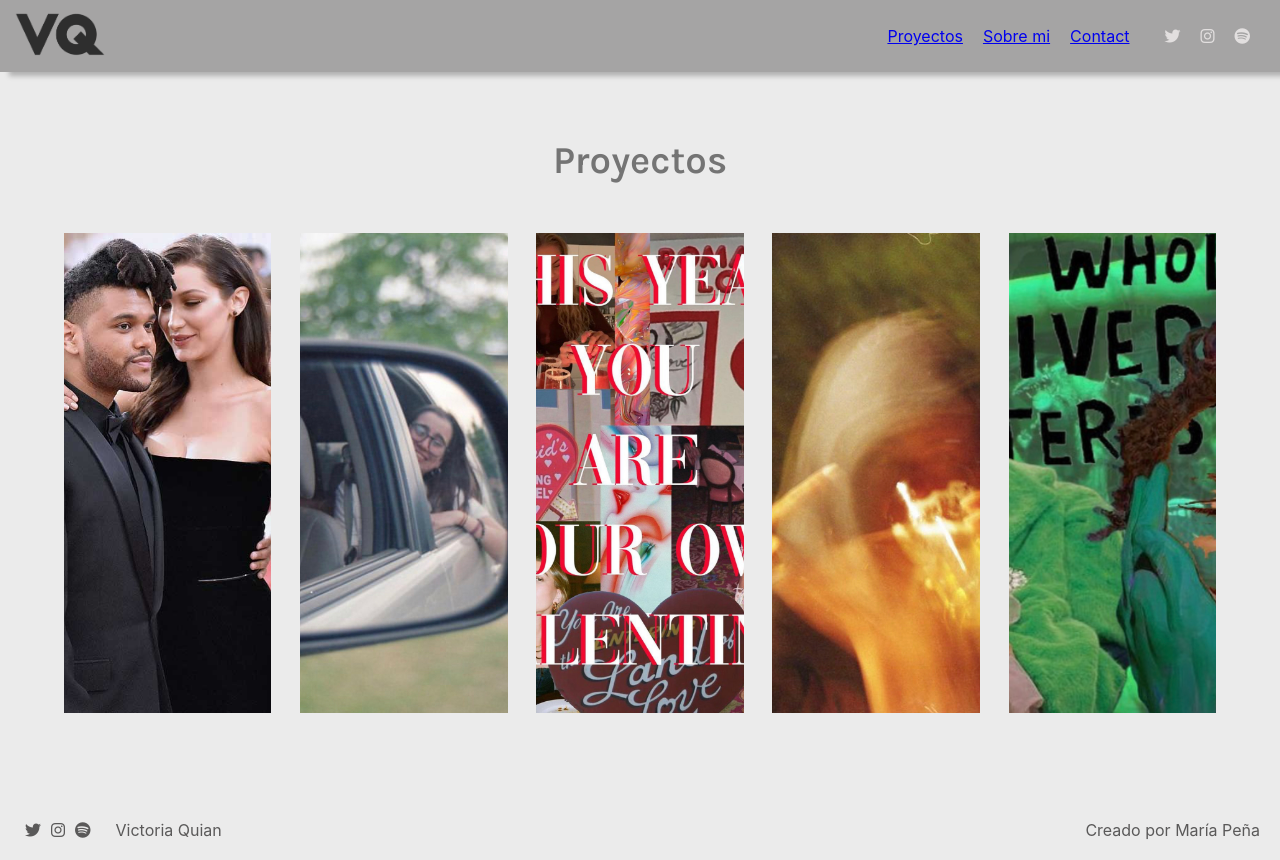
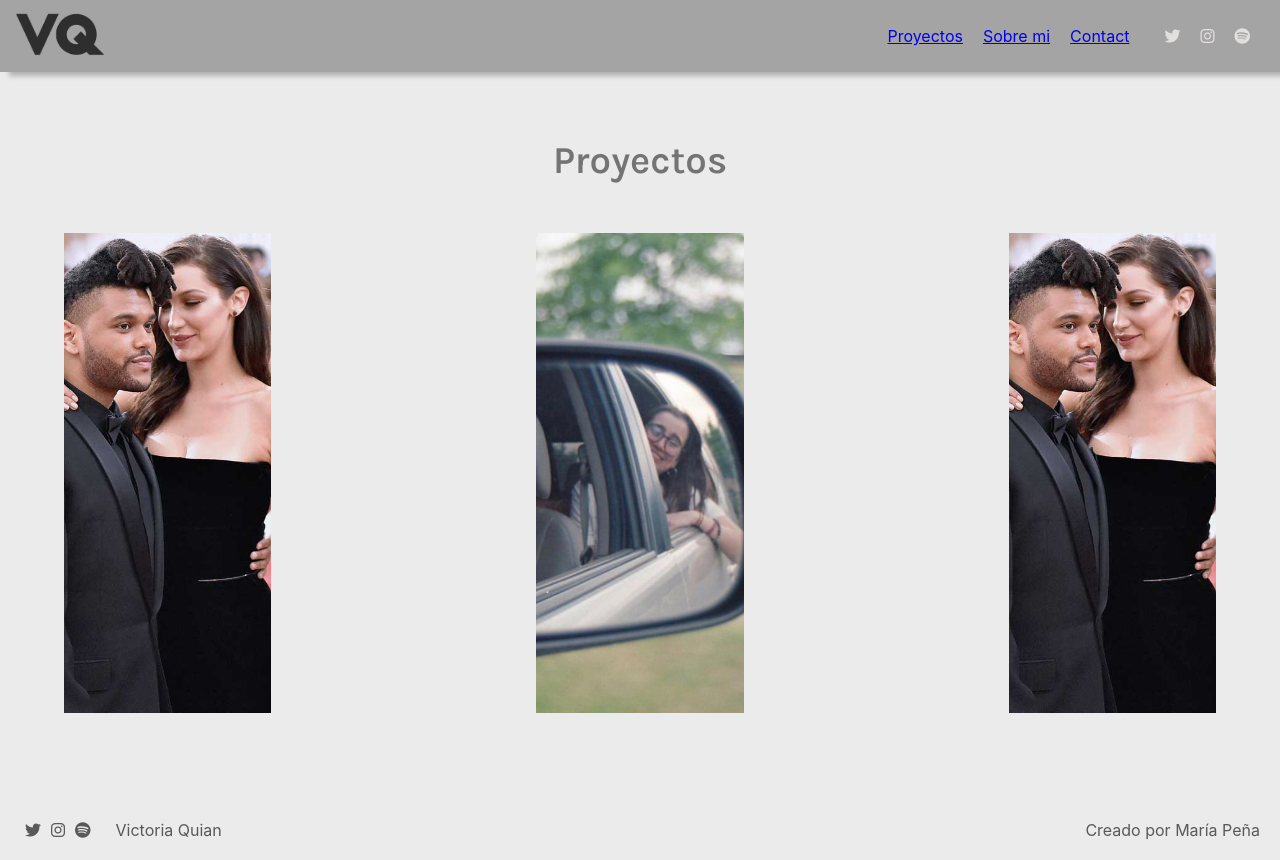
Before and after one commit to mariapenaa/victoriaquian, a React (Create React App) app in the folder frontend/: page /proyectos in a window 1280 px wide. Built offline with nearby package versions, Linux system fonts and the light colour scheme.

Commit message:
baje scss  y ruta dinamica de proyecto

```diff
--- a/frontend/src/App.js
+++ b/frontend/src/App.js
@@ -22,13 +22,13 @@ function App() {
   return (
    <Router>
       <Switch>
-        <div className="App">
+        <div className="App inverse">
           {/* <Route path="/" exact component={Home} /> */}
           <NavBar />
             <Route path="/" exact component={Home} />
             <Route path="/proyectos" exact component={Proyectos} />
             <Route path="/about" exact component={About} />
-            <Route path="/proyectos/coleccion" exact component={Coleccion} />
+            <Route path="/proyectos/:nommbreProyecto" exact component={Coleccion} />
             <Route path="/contacto" exact component={ContactForm} />
           <Footer />
         </div >
--- a/frontend/src/components/ContactForm.js
+++ b/frontend/src/components/ContactForm.js
@@ -4,11 +4,13 @@ import axios from "axios";
 import ReactDOM from 'react-dom';
 import './stylesheet/About.css';
 
+
 export function ContactForm () {
     const [name, setName] = useState("");
     const [email, setEmail] = useState("");
     const [message, setMessage] = useState("");
     const [status, setStatus] = useState("Submit");
+
 
     const handleChange = (e) => {
             const field = e.target.id;
@@ -41,7 +43,9 @@ export function ContactForm () {
                     });
         }
 
+
         let buttonText = status;
+
 
         return(
                 <div className="container">
@@ -80,7 +84,7 @@ export function ContactForm () {
                                     className="message"
                                 />
                             </div>
-                            <button className="submit" type="submit">{buttonText}</button>
+                            <button className="submit" type="submit" >{buttonText}</button>
                         </form>
                     </div>
                 </div>
--- a/frontend/src/components/Proyectos.js
+++ b/frontend/src/components/Proyectos.js
@@ -10,18 +10,24 @@ import img4 from '../img/IMG_9242.jpg';
 import img5 from '../img/IMG_9237.jpg';
 import {Link} from 'react-router-dom';
 
+import {rutasFotos} from "../photos"
+
 export function Proyectos() {
+
+    const proyectos = rutasFotos;
+    console.log(proyectos)
+
 
 
     return (
         <div class="container">
             <h1 className="proyectos-h1">Proyectos</h1>
             <div className="proyectos-carrousel">
-                <div className="cuadrado"><img src={img1}/><div className="middle"><Link to="/proyectos/coleccion"><h2 className="vertical">Vida</h2></Link></div></div>
-                <div className="cuadrado"><img src={img2}/><div className="middle"><Link to="/proyectos/coleccion"><h2 className="vertical">Collage</h2></Link></div></div>
-                <div className="cuadrado"><img src={img3}/><div className="middle"><Link to="/proyectos/coleccion"><h2 className="vertical">Rollo</h2></Link></div></div>
-                <div className="cuadrado"><img src={img4}/><div className="middle"><Link to="/proyectos/coleccion"><h2 className="vertical">Rial</h2></Link></div></div>
-                <div className="cuadrado"><img src={img5}/><div className="middle"><Link to="/proyectos/coleccion"><h2 className="vertical">Vick</h2></Link></div></div>
+                {proyectos.map((proyecto, index)=>(
+                    <div className="cuadrado"><img src={proyecto.fotos[0].img}/><div className="middle"><Link to={`/proyectos/${proyecto.nombre}`}><h2 className="vertical">{proyecto.nombre}</h2></Link></div></div>
+                ))}
+               {/*  <div className="cuadrado"><img src={img1}/><div className="middle"><Link to={`/proyectos/${props.proyectoNombre}`}><h2 className="vertical">Vida</h2></Link></div></div> */}
+
             </div>
 
         </div>
--- a/frontend/src/photos.js
+++ b/frontend/src/photos.js
@@ -4,7 +4,67 @@ import img2 from "./img/fotoauto.jpeg"
 export const rutasFotos = [
     {
         id:0,
-        nobre: "rollo",
+        nombre: "rollo",
+        fotos: [
+            {
+                "id":0,
+                "alt":"Foto de bella hadid",
+                "fecha":"hoy",
+                "img":img1
+            },
+            {
+                "id":1,
+                "alt":"Foto de bella hadid",
+                "fecha":"hoy",
+                "img":require('./img/IMG_9235.jpg')
+            },
+            {
+                "id":2,
+                "alt":"Foto de bella hadid",
+                "fecha":"hoy",
+                "img":require('./img/IMG_9244.jpg')
+            },
+            {
+                "id":3,
+                "alt":"Foto de bella hadid",
+                "fecha":"hoy",
+                "img":require('./img/IMG_9244.jpg')
+            }
+        ]
+    },
+    {
+        id:1,
+        nombre: "vida",
+        fotos: [
+            {
+                "id":0,
+                "alt":"Foto de bella hadid",
+                "fecha":"hoy",
+                "img":img2
+            },
+            {
+                "id":1,
+                "alt":"Foto de bella hadid",
+                "fecha":"hoy",
+                "img":require('./img/IMG_9235.jpg')
+            },
+            {
+                "id":2,
+                "alt":"Foto de bella hadid",
+                "fecha":"hoy",
+                "img":require('./img/IMG_9244.jpg')
+            },
+            {
+                "id":3,
+                "alt":"Foto de bella hadid",
+                "fecha":"hoy",
+                "img":require('./img/IMG_9244.jpg')
+            }
+        ]
+    },
+    {
+        id:2,
+        nombre: "momentos",
         fotos: [
             {
                 "id":0,
```
Also changed, not shown: frontend/src/scss/_base.scss (added, +7 -0 lines), frontend/src/scss/app.scss (added), 1 other file (tests, documents, lock files or other folders).
